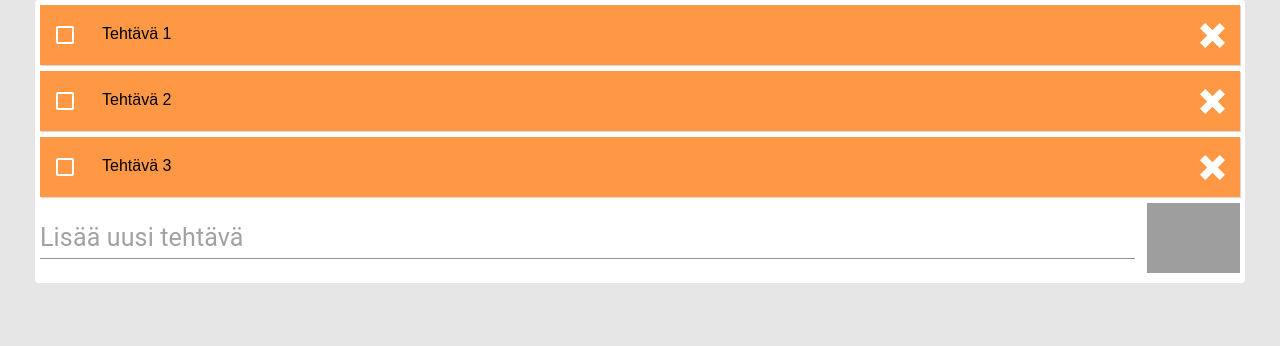
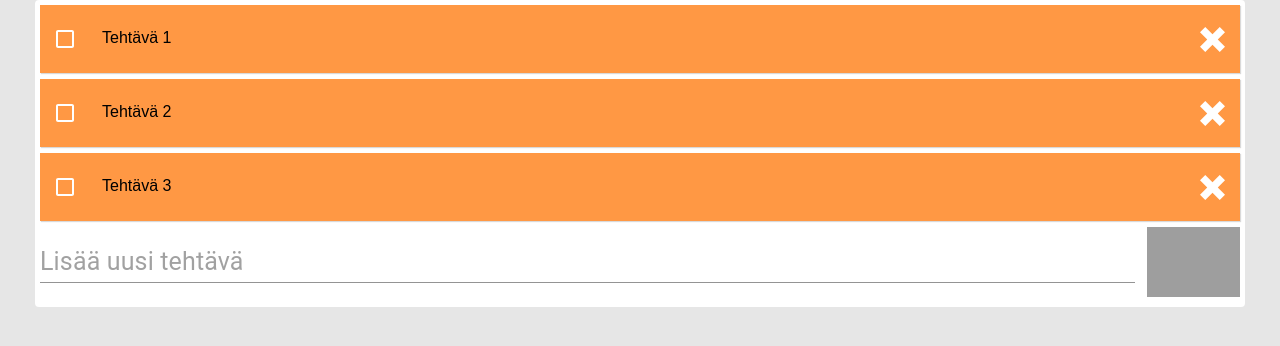
Before and after one commit to samuvartiainen/react-todo-app, a React (Create React App) app: page / in a window 1280 px wide. Shown: the top 346 px of the page. Built offline with nearby package versions, Linux system fonts and the light colour scheme; grey boxes are pictures that could not be loaded.

Commit message:
changed .todo padding to 10px 6px

```diff
--- a/src/App.css
+++ b/src/App.css
@@ -62,7 +62,7 @@
 .todo {
   background: var(--orange);
   box-shadow: 1px 1px 1px rgba(0, 0, 0, 0.15);
-  padding: 6px 6px;
+  padding: 10px 6px;
   font-size: 16px;
   margin-bottom: 6px;
   border-radius: px;
```
